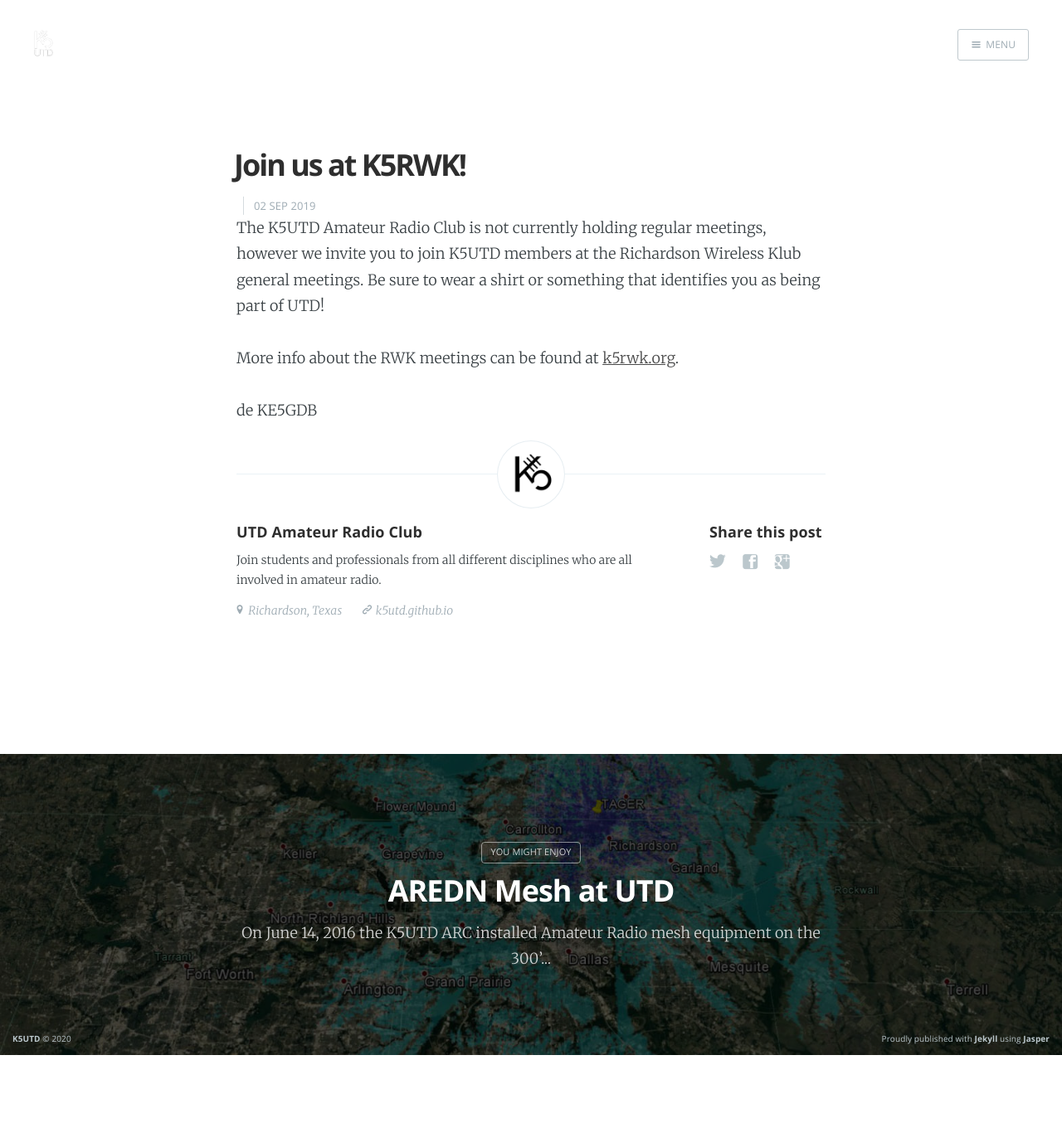
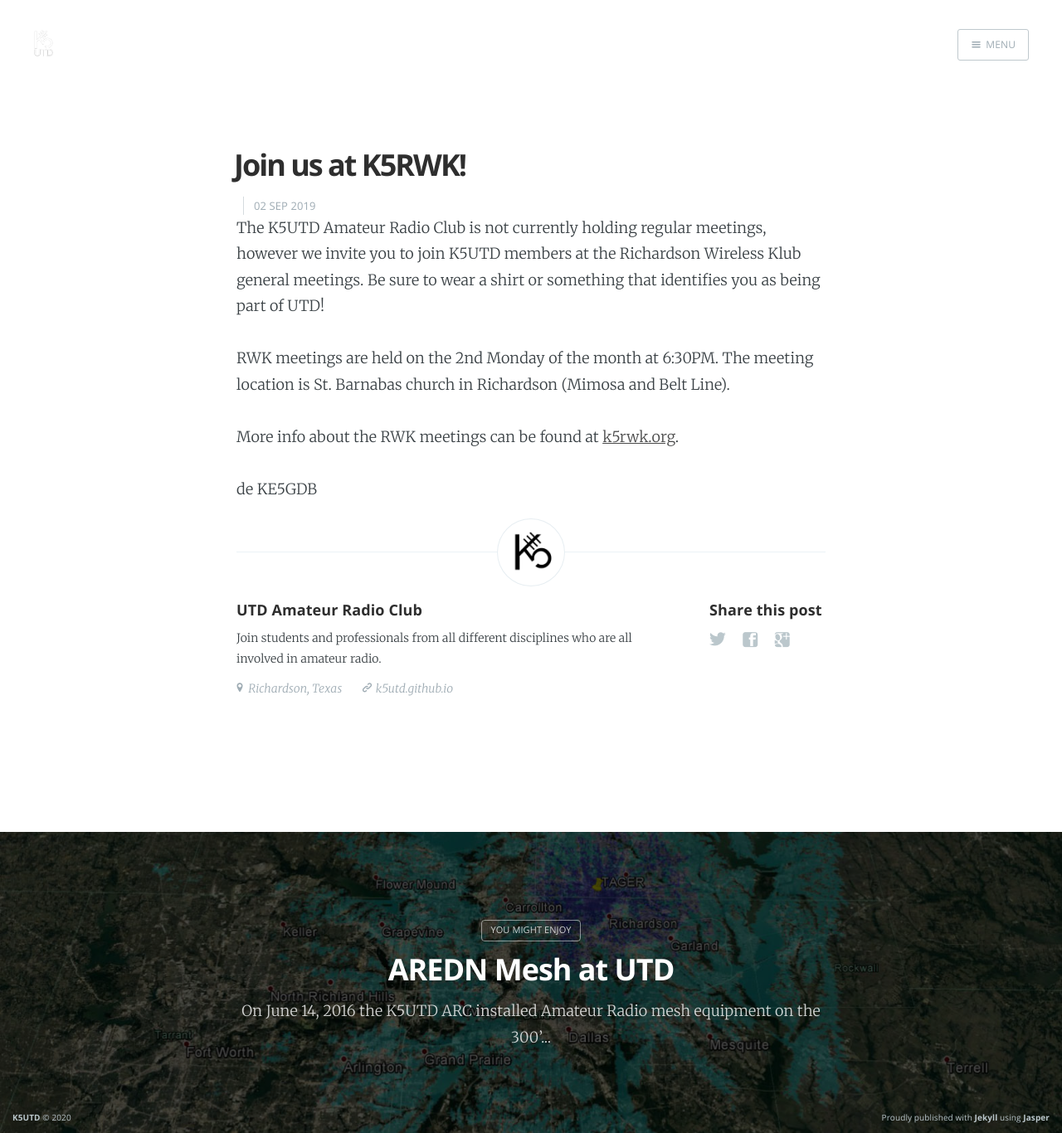
Before and after one commit to k5utd/k5utd.github.io, a Jekyll site: the page built from _posts/2019-09-02-join-us-at-k5rwk.markdown, in a window 1280 px wide. Shown: the whole page at 83% size. Built offline with Jekyll 4.4.1, drawn with Linux system fonts in a browser that asks for light colours; nearby versions of some CDN libraries; before the commit the page ends 1272 px from its top, so only the background shows below that.

Commit message:
updated to have info about meeting location

```diff
--- a/_posts/2019-09-02-join-us-at-k5rwk.markdown
+++ b/_posts/2019-09-02-join-us-at-k5rwk.markdown
@@ -8,6 +8,8 @@ logo: 'assets/images/k5utd_logo.png'
 ---
 The K5UTD Amateur Radio Club is not currently holding regular meetings, however we invite you to join K5UTD members at the Richardson Wireless Klub general meetings. Be sure to wear a shirt or something that identifies you as being part of UTD!
 
+RWK meetings are held on the 2nd Monday of the month at 6:30PM. The meeting location is St. Barnabas church in Richardson (Mimosa and Belt Line).
+
 More info about the RWK meetings can be found at [k5rwk.org](http://www.k5rwk.org/).
 
 de KE5GDB
```
